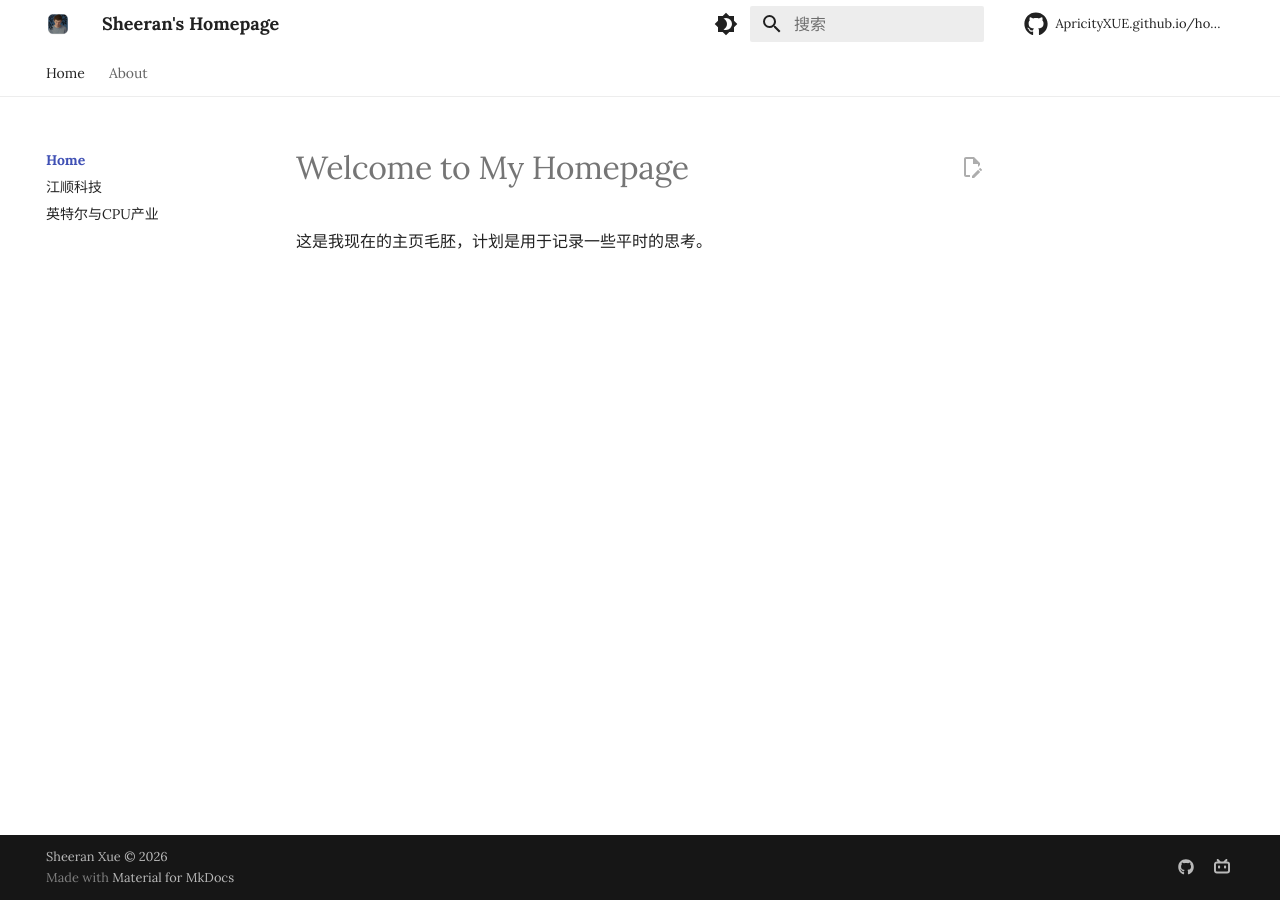
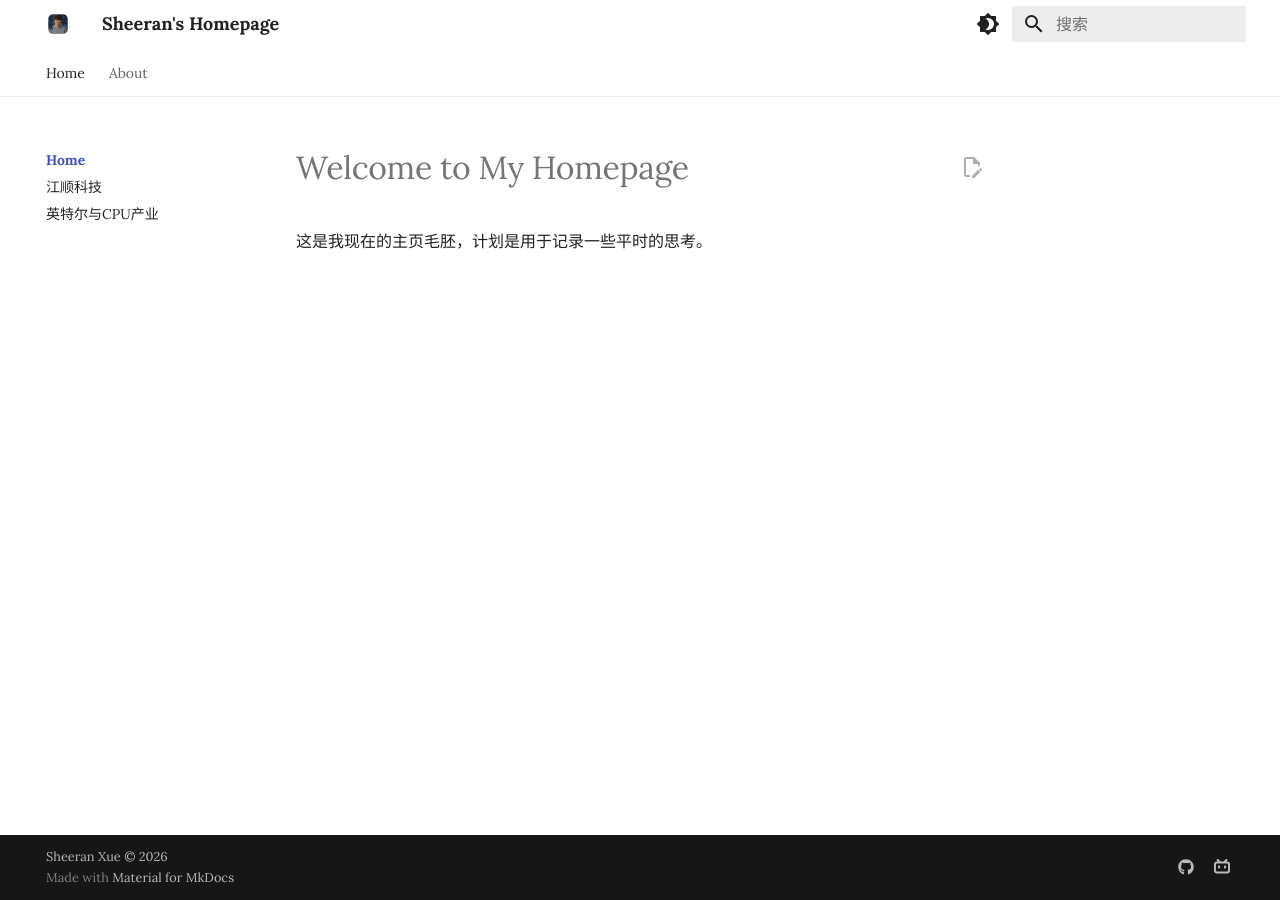
Before and after one commit to ApricityXUE/homepage, an MkDocs documentation site: the page built from docs/index.md, in a window 1280 px wide. Built offline with MkDocs 1.6.1 and Material for MkDocs 9.7.7, drawn with Linux system fonts in a browser that asks for light colours; nearby versions of some CDN libraries; some web fonts are replaced; library files that are not in the unit come from our copies; comment, search, counter and statistics services are not loaded; some of the changed lines change nothing that is shown.

Commit message:
Update mkdocs.yml

```diff
--- a/mkdocs.yml
+++ b/mkdocs.yml
@@ -78,11 +78,11 @@ theme:
 # [点击按钮跳转至 GitHub 修改 Markdown 源文件]
 # https://squidfunk.github.io/mkdocs-material/setup/adding-a-git-repository/#code-actions
 edit_uri: edit/main/docs/
-# [top-right corner]
-# [添加 GitHub 仓库]
-# https://squidfunk.github.io/mkdocs-material/setup/adding-a-git-repository/
-repo_url: https://github.com/ApricityXUE/homepage
-repo_name: ApricityXUE.github.io/homepage
+# # [top-right corner]
+# # [添加 GitHub 仓库]
+# # https://squidfunk.github.io/mkdocs-material/setup/adding-a-git-repository/
+# repo_url: https://github.com/ApricityXUE/homepage
+# repo_name: ApricityXUE.github.io/homepage
 # [bottom-left corner]
 # [版权说明]
 # https://squidfunk.github.io/mkdocs-material/setup/setting-up-the-footer/#copyright-notice
```
